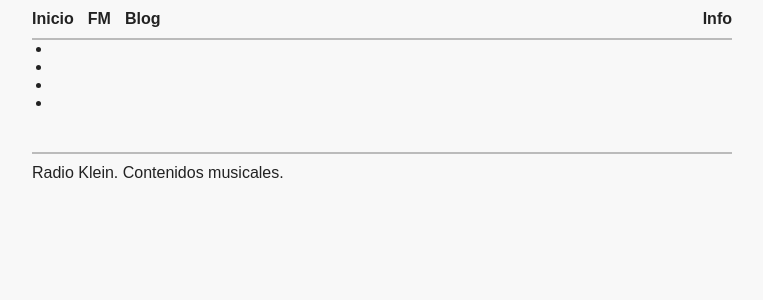
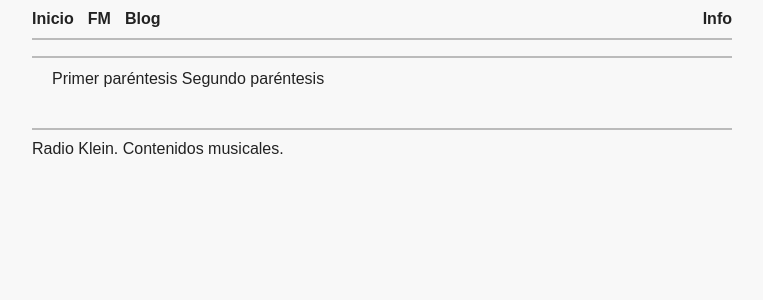
Before and after one commit to haztecaso/radio-klein, a Jekyll site: the page built from parentesis.html, in a window 1280 px wide. Shown: the top 300 px of the page, without its empty margins (258-1021 px from the left). Built offline with Jekyll 4.4.1, drawn with Linux system fonts in a browser that asks for light colours.

Commit message:
Automated commit

```diff
--- a/parentesis.html
+++ b/parentesis.html
@@ -2,12 +2,9 @@
 layout: default
 title: Paréntesis
 ---
+<h2></h2>
 <ul>
-{% for member in site.data.parentesis %}
-  <li>
-    <a href="https://github.com/{{ member.github }}">
-      {{ member.name }}
-    </a>
-  </li>
+{% for episode in site.data.parentesis.episodes %}
+      {{ episode.title }}
 {% endfor %}
 </ul>
```
